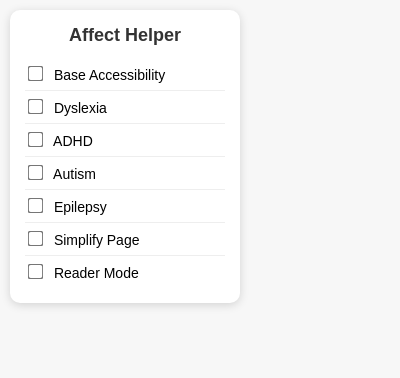
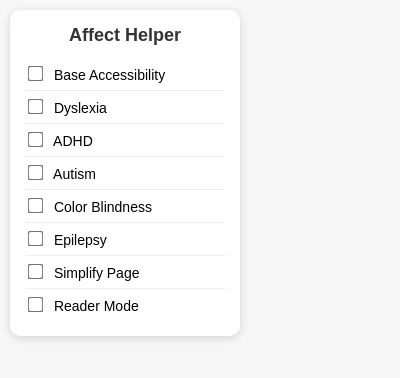
Before and after one commit to AndreeaJigarov/BrilliantMind-Chrome_Extension, a browser extension: page extension/popup/popup.html in a window 400 px wide. Drawn offline with Linux system fonts and the light colour scheme.

Commit message:
fix: added Color Blindness back

```diff
--- a/extension/popup/popup.html
+++ b/extension/popup/popup.html
@@ -19,6 +19,9 @@
         <div class="option">
             <label><input type="checkbox" id="autism"> Autism</label>
         </div>
+         <div class="option">
+            <label><input type="checkbox" id="color_blindness"> Color Blindness</label>
+        </div>
         <div class="option">
             <label><input type="checkbox" id="epilepsy"> Epilepsy</label>
         </div>
```
